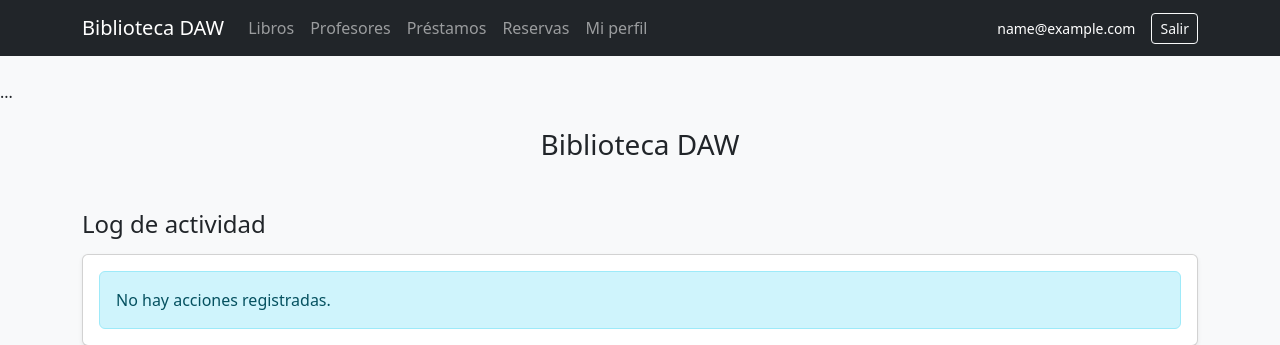
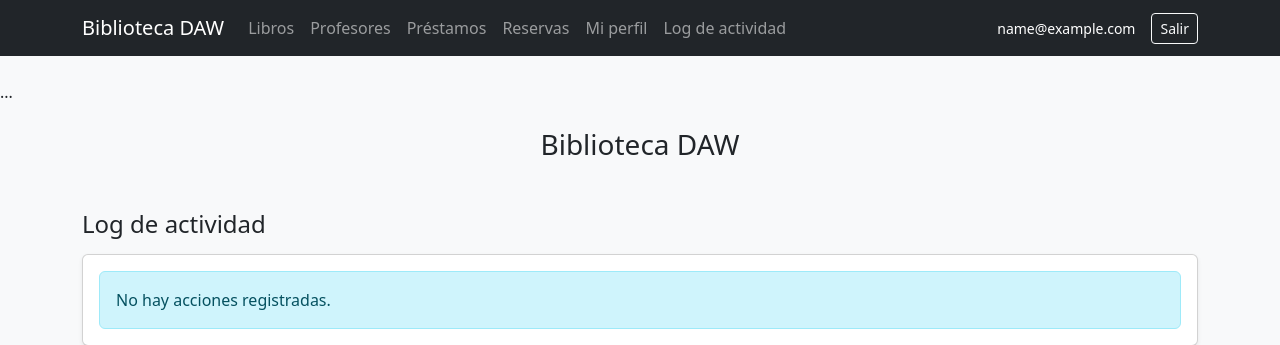
Before and after one commit to MigueloHU/biblioteca-dwes, a PHP site: page /biblioteca/log/index.php in a window 1280 px wide. Shown: the top 345 px of the page. Run offline with PHP 8.4, Linux system fonts and the light colour scheme; the visitor is signed in with stand-in values (Sample User, id 1).

Commit message:
Botón LOG en Navbar OK

```diff
--- a/includes/navbar.php
+++ b/includes/navbar.php
@@ -35,6 +35,16 @@ if (session_status() === PHP_SESSION_NONE) {
                 <li class="nav-item">
                     <a class="nav-link" href="<?php echo APP_URL; ?>/perfil.php">Mi perfil</a>
                 </li>
+
+                <?php if (($_SESSION["perfil"] ?? "") === "ADMIN"): ?>
+                    <li class="nav-item">
+                        <a class="nav-link" href="<?php echo APP_URL; ?>/log/index.php">
+                            Log de actividad
+                        </a>
+                    </li>
+                <?php endif; ?>
+
+
             </ul>
 
             <div class="d-flex align-items-center gap-3 text-white">
```
Also changed, not shown: assets/img/ElHereje.jpg (added).
